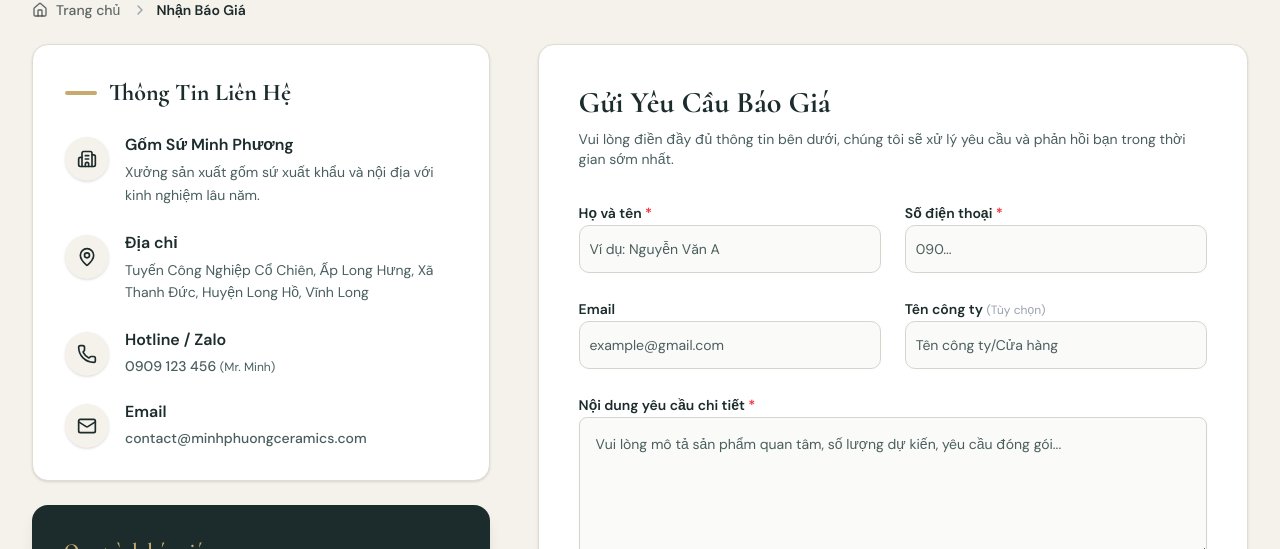
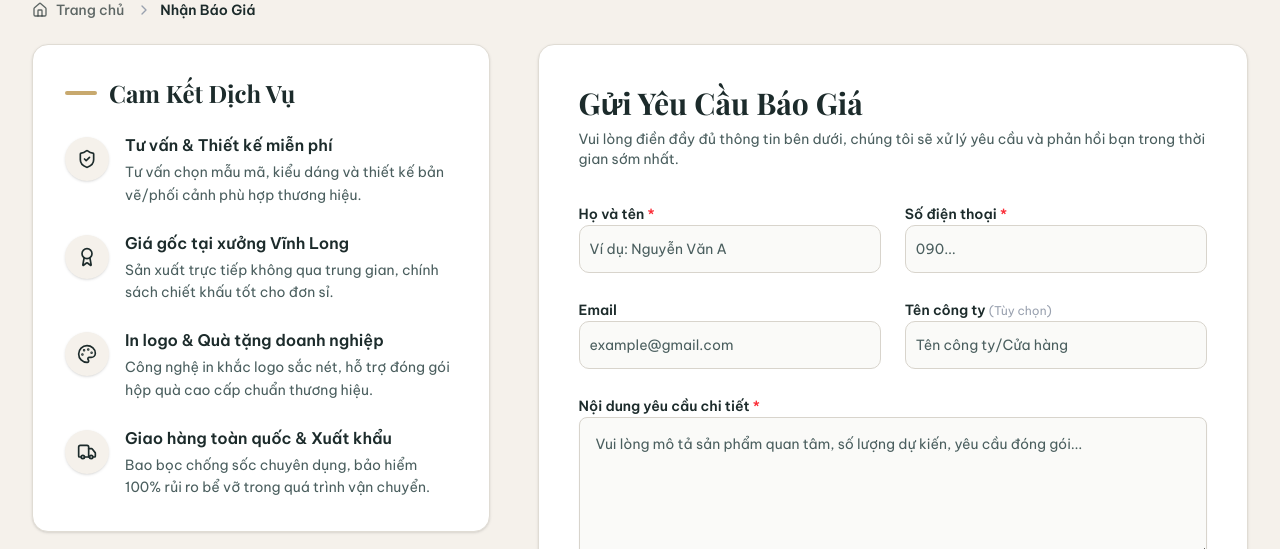
Before and after one commit to duyepics/minh-phuong-vinh-long, a Next.js app: page /bao-gia in a window 1280 px wide. Shown: the part 116-665 px from the top of the page. Built offline with nearby package versions, Linux system fonts and the light colour scheme; no server answers.

Commit message:
feat: update quote page and switch fonts to Playfair Display and Be Vietnam Pro

```diff
--- a/src/app/(public)/bao-gia/page.tsx
+++ b/src/app/(public)/bao-gia/page.tsx
@@ -6,7 +6,7 @@ import { Input } from "@/components/ui/input";
 import { Textarea } from "@/components/ui/textarea";
 import { Button } from "@/components/ui/button";
 import { toast } from "sonner";
-import { Building2, Mail, MapPin, Phone, Send, ArrowRight, ChevronRight, Home, Package, Minus, Plus } from "lucide-react";
+import { Send, ArrowRight, ChevronRight, Home, Package, Minus, Plus, ShieldCheck, Award, Palette, Truck } from "lucide-react";
 import Link from "next/link";
 import { useSearchParams } from "next/navigation";
 
@@ -64,52 +64,54 @@ function QuotationContent() {
       <div className="max-w-7xl mx-auto px-4 sm:px-6 lg:px-8 mt-6 animate-in fade-in slide-in-from-bottom-10 duration-700 delay-150">
         <div className="grid grid-cols-1 lg:grid-cols-5 gap-8 lg:gap-12 items-start">
 
-          {/* Cột thông tin liên hệ (Bên trái) */}
-          <div className="lg:col-span-2 space-y-6">
+          {/* Cột bên trái: Cam kết & Quy trình */}
+          <div className="order-2 lg:order-1 lg:col-span-2 space-y-6">
+
+            {/* Box Cam Kết Chất Lượng */}
             <div className="bg-white p-8 rounded-2xl shadow-sm border border-[#E0DCD4] transition-all hover:shadow-md">
               <h2 className="text-2xl font-bold font-heading text-[var(--color-forest)] mb-6 flex items-center gap-3">
                 <span className="w-8 h-1 bg-[var(--color-gold)] rounded-full"></span>
-                Thông Tin Liên Hệ
+                Cam Kết Dịch Vụ
               </h2>
 
               <div className="space-y-6">
                 <div className="group flex items-start gap-4">
-                  <div className="bg-[#F5F1EB] group-hover:bg-[var(--color-gold)] transition-colors duration-300 p-3 rounded-full text-[var(--color-forest)] group-hover:text-white mt-1 shadow-sm">
-                    <Building2 size={20} />
+                  <div className="bg-[#F5F1EB] group-hover:bg-[var(--color-gold)] transition-colors duration-300 p-3 rounded-full text-[var(--color-forest)] group-hover:text-white mt-1 shadow-sm shrink-0">
+                    <ShieldCheck size={20} />
                   </div>
                   <div>
-                    <h3 className="font-semibold text-[var(--color-forest)] font-body">Gốm Sứ Minh Phương</h3>
-                    <p className="text-[#4A5E5E] text-sm mt-1 leading-relaxed">Xưởng sản xuất gốm sứ xuất khẩu và nội địa với kinh nghiệm lâu năm.</p>
+                    <h3 className="font-semibold text-[var(--color-forest)] font-body">Tư vấn & Thiết kế miễn phí</h3>
+                    <p className="text-[#4A5E5E] text-sm mt-1 leading-relaxed">Tư vấn chọn mẫu mã, kiểu dáng và thiết kế bản vẽ/phối cảnh phù hợp thương hiệu.</p>
                   </div>
                 </div>
 
                 <div className="group flex items-start gap-4">
-                  <div className="bg-[#F5F1EB] group-hover:bg-[var(--color-gold)] transition-colors duration-300 p-3 rounded-full text-[var(--color-forest)] group-hover:text-white mt-1 shadow-sm">
-                    <MapPin size={20} />
+                  <div className="bg-[#F5F1EB] group-hover:bg-[var(--color-gold)] transition-colors duration-300 p-3 rounded-full text-[var(--color-forest)] group-hover:text-white mt-1 shadow-sm shrink-0">
+                    <Award size={20} />
                   </div>
                   <div>
-                    <h3 className="font-semibold text-[var(--color-forest)] font-body">Địa chỉ</h3>
-                    <p className="text-[#4A5E5E] text-sm mt-1 leading-relaxed">Tuyến Công Nghiệp Cổ Chiên, Ấp Long Hưng, Xã Thanh Đức, Huyện Long Hồ, Vĩnh Long</p>
+                    <h3 className="font-semibold text-[var(--color-forest)] font-body">Giá gốc tại xưởng Vĩnh Long</h3>
+                    <p className="text-[#4A5E5E] text-sm mt-1 leading-relaxed">Sản xuất trực tiếp không qua trung gian, chính sách chiết khấu tốt cho đơn sỉ.</p>
                   </div>
                 </div>
 
                 <div className="group flex items-start gap-4">
-                  <div className="bg-[#F5F1EB] group-hover:bg-[var(--color-gold)] transition-colors duration-300 p-3 rounded-full text-[var(--color-forest)] group-hover:text-white mt-1 shadow-sm">
-                    <Phone size={20} />
+                  <div className="bg-[#F5F1EB] group-hover:bg-[var(--color-gold)] transition-colors duration-300 p-3 rounded-full text-[var(--color-forest)] group-hover:text-white mt-1 shadow-sm shrink-0">
+                    <Palette size={20} />
                   </div>
                   <div>
-                    <h3 className="font-semibold text-[var(--color-forest)] font-body">Hotline / Zalo</h3>
-                    <p className="text-[#4A5E5E] text-sm mt-1 font-medium">0909 123 456 <span className="font-normal text-xs">(Mr. Minh)</span></p>
+                    <h3 className="font-semibold text-[var(--color-forest)] font-body">In logo & Quà tặng doanh nghiệp</h3>
+                    <p className="text-[#4A5E5E] text-sm mt-1 leading-relaxed">Công nghệ in khắc logo sắc nét, hỗ trợ đóng gói hộp quà cao cấp chuẩn thương hiệu.</p>
                   </div>
                 </div>
 
                 <div className="group flex items-start gap-4">
-                  <div className="bg-[#F5F1EB] group-hover:bg-[var(--color-gold)] transition-colors duration-300 p-3 rounded-full text-[var(--color-forest)] group-hover:text-white mt-1 shadow-sm">
-                    <Mail size={20} />
+                  <div className="bg-[#F5F1EB] group-hover:bg-[var(--color-gold)] transition-colors duration-300 p-3 rounded-full text-[var(--color-forest)] group-hover:text-white mt-1 shadow-sm shrink-0">
+                    <Truck size={20} />
                   </div>
                   <div>
-                    <h3 className="font-semibold text-[var(--color-forest)] font-body">Email</h3>
-                    <p className="text-[#4A5E5E] text-sm mt-1 font-medium">contact@minhphuongceramics.com</p>
+                    <h3 className="font-semibold text-[var(--color-forest)] font-body">Giao hàng toàn quốc & Xuất khẩu</h3>
+                    <p className="text-[#4A5E5E] text-sm mt-1 leading-relaxed">Bao bọc chống sốc chuyên dụng, bảo hiểm 100% rủi ro bể vỡ trong quá trình vận chuyển.</p>
                   </div>
                 </div>
               </div>
@@ -129,8 +131,8 @@ function QuotationContent() {
             </div>
           </div>
 
-          {/* Cột Form yêu cầu (Bên phải) */}
-          <div className="lg:col-span-3 bg-white p-8 md:p-10 rounded-2xl shadow-sm border border-[#E0DCD4] relative">
+          {/* Cột Form yêu cầu (Bên phải trên Desktop, Hiện trên cùng trên Mobile) */}
+          <div className="order-1 lg:order-2 lg:col-span-3 bg-white p-8 md:p-10 rounded-2xl shadow-sm border border-[#E0DCD4] relative">
             <h2 className="text-3xl font-bold font-heading text-[var(--color-forest)] mb-2">Gửi Yêu Cầu Báo Giá</h2>
             <p className="text-[#4A5E5E] text-sm mb-8 font-body">Vui lòng điền đầy đủ thông tin bên dưới, chúng tôi sẽ xử lý yêu cầu và phản hồi bạn trong thời gian sớm nhất.</p>
 
--- a/src/app/globals.css
+++ b/src/app/globals.css
@@ -11,10 +11,10 @@
    ============================================ */
 @theme inline {
   /* Font chữ */
-  --font-heading: var(--font-cormorant), serif;
-  --font-body: var(--font-dm-sans), sans-serif;
-  --font-accent: var(--font-jost), sans-serif;
-  --font-sans: var(--font-dm-sans), sans-serif;
+  --font-heading: var(--font-playfair), Georgia, serif;
+  --font-body: var(--font-be-vietnam), system-ui, -apple-system, BlinkMacSystemFont, "Segoe UI", Roboto, sans-serif;
+  --font-accent: var(--font-be-vietnam), system-ui, -apple-system, BlinkMacSystemFont, "Segoe UI", Roboto, sans-serif;
+  --font-sans: var(--font-be-vietnam), system-ui, -apple-system, BlinkMacSystemFont, "Segoe UI", Roboto, sans-serif;
 
   /* Bảng màu riêng biệt dùng thẳng nếu cần */
   --color-forest: #1C2B2B;
@@ -273,7 +273,7 @@
 .dash-table {
   width: 100%;
   text-align: left;
-  font-family: var(--font-dm-sans), sans-serif;
+  font-family: var(--font-be-vietnam), sans-serif;
   border-collapse: collapse;
 }
 .dash-table thead {
@@ -497,7 +497,7 @@
 
 /* PAGE HEADER */
 .dash-page-title {
-  font-family: var(--font-cormorant), serif;
+  font-family: var(--font-playfair), serif;
   font-size: 1.875rem;
   font-weight: 600;
   color: #1C2B2B;
--- a/src/app/layout.tsx
+++ b/src/app/layout.tsx
@@ -1,24 +1,25 @@
 import type { Metadata } from "next";
-import { Cormorant, DM_Sans, Jost, Geist } from "next/font/google";
+import { Playfair_Display, Lora, Be_Vietnam_Pro } from "next/font/google";
 import "./globals.css";
 import { cn } from "@/lib/utils";
 import { Toaster } from "@/components/ui/sonner";
 
-const geist = Geist({subsets:['latin'],variable:'--font-sans'});
-
-const cormorant = Cormorant({
+const playfair = Playfair_Display({
   subsets: ["latin", "vietnamese"],
-  variable: "--font-cormorant",
+  weight: ["400", "500", "600", "700", "800", "900"],
+  variable: "--font-playfair",
 });
 
-const dmSans = DM_Sans({
-  subsets: ["latin", "latin-ext" ],
-  variable: "--font-dm-sans",
+const lora = Lora({
+  subsets: ["latin", "vietnamese"],
+  weight: ["400", "500", "600", "700"],
+  variable: "--font-lora",
 });
 
-const jost = Jost({
-  subsets: ["latin", "latin-ext" ],
-  variable: "--font-jost",
+const beVietnam = Be_Vietnam_Pro({
+  subsets: ["latin", "vietnamese"],
+  weight: ["300", "400", "500", "600", "700"],
+  variable: "--font-be-vietnam",
 });
 
 export const metadata: Metadata = {
@@ -34,8 +35,8 @@ export default function RootLayout({
   children: React.ReactNode;
 }>) {
   return (
-    <html lang="vi" className={cn("font-sans", geist.variable)}>
-      <body className={`${cormorant.variable} ${dmSans.variable} ${jost.variable} antialiased`}>
+    <html lang="vi" className={cn("font-sans", beVietnam.variable)}>
+      <body className={`${playfair.variable} ${lora.variable} ${beVietnam.variable} antialiased`}>
         {children}
         <Toaster />
       </body>
```
